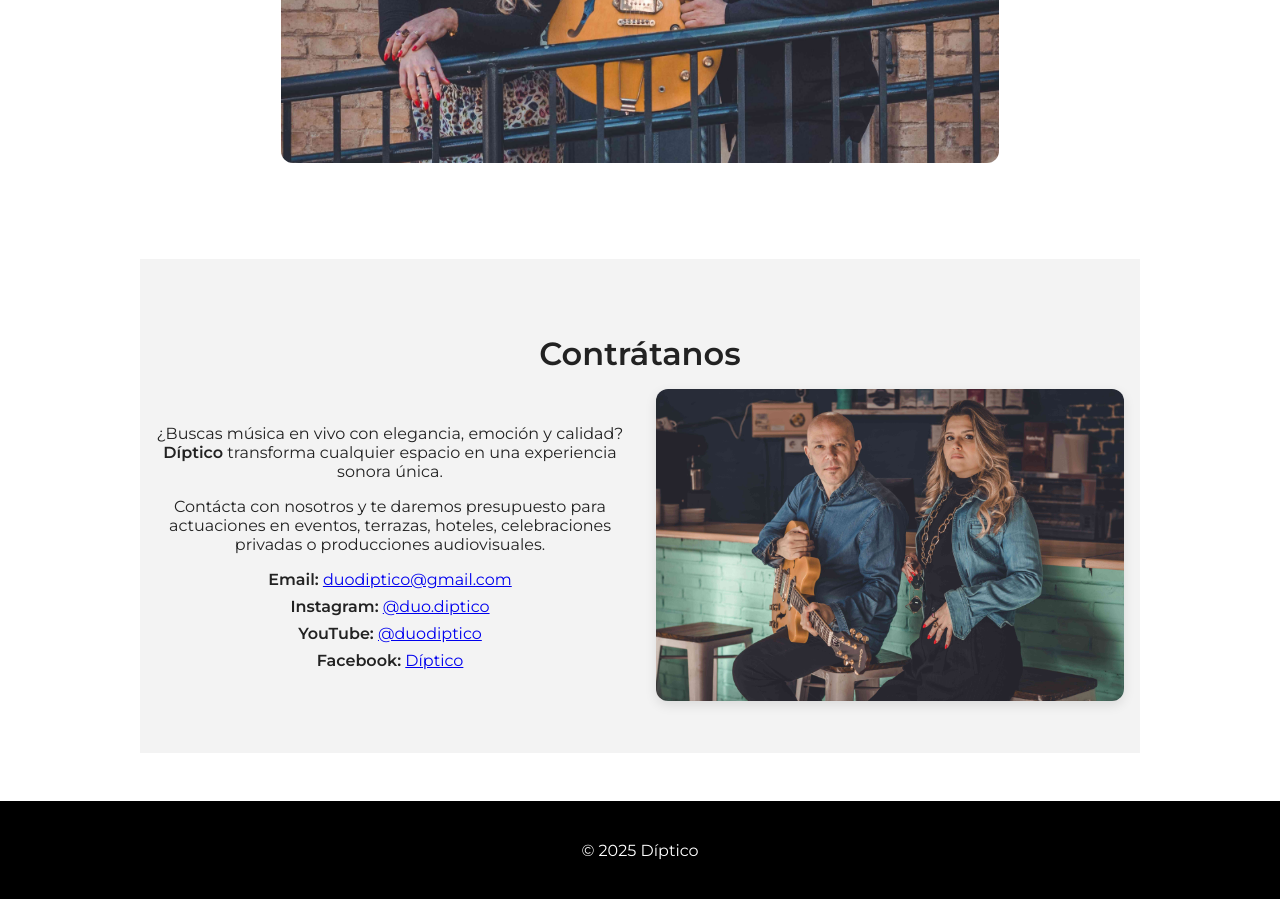
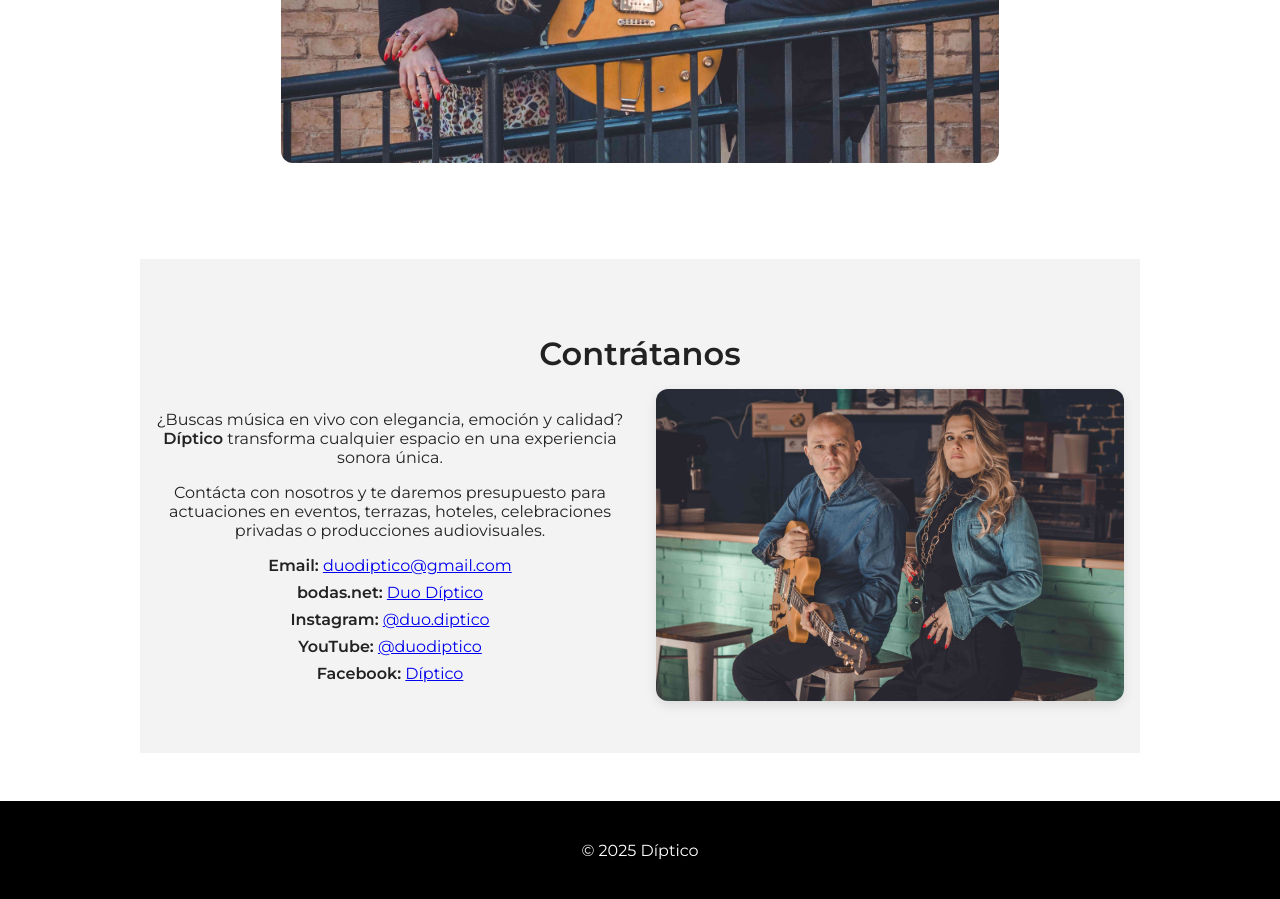
Before and after one commit to duodiptico/duodiptico.github.io, a Jekyll site: the page built from index.html, in a window 1280 px wide and 900 px high, scrolled down 4045 px. Built offline with Jekyll 4.4.1, drawn with Linux system fonts in a browser that asks for light colours.

Commit message:
bodas net

```diff
--- a/en.html
+++ b/en.html
@@ -132,6 +132,7 @@
         <p>Contact us and we will give you a quote for performances at events, terraces, hotels, private celebrations, or audiovisual productions.</p>
         <ul>
           <li><strong>Email:</strong> <a href="https://mail.google.com/mail/?view=cm&to=duodiptico@gmail.com&su=Contrataci%C3%B3n%20D%C3%ADptico" target="_blank" rel="noopener noreferrer">duodiptico@gmail.com</a></li>
+          <li><strong>bodas.net:</strong> <a href="https://www.bodas.net/musica/duo-diptico--e269089" target="_blank" rel="noopener noreferrer">Duo Díptico</a></li>
           <li><strong>Instagram:</strong> <a href="https://www.instagram.com/duo.diptico" target="_blank" rel="noopener noreferrer">@duo.diptico</a></li>
           <li><strong>YouTube:</strong> <a href="https://www.youtube.com/@duodiptico" target="_blank" rel="noopener noreferrer">@duodiptico</a></li>
           <li><strong>Facebook:</strong> <a href="https://www.facebook.com/duodiptico" target="_blank" rel="noopener noreferrer">Díptico</a></li>
--- a/index.html
+++ b/index.html
@@ -133,6 +133,7 @@
         <p>Contácta con nosotros y te daremos presupuesto para actuaciones en eventos, terrazas, hoteles, celebraciones privadas o producciones audiovisuales.</p>
         <ul>
           <li><strong>Email:</strong> <a href="https://mail.google.com/mail/?view=cm&to=duodiptico@gmail.com&su=Contrataci%C3%B3n%20D%C3%ADptico" target="_blank" rel="noopener noreferrer">duodiptico@gmail.com</a></li>
+          <li><strong>bodas.net:</strong> <a href="https://www.bodas.net/musica/duo-diptico--e269089" target="_blank" rel="noopener noreferrer">Duo Díptico</a></li>
           <li><strong>Instagram:</strong> <a href="https://www.instagram.com/duo.diptico" target="_blank" rel="noopener noreferrer">@duo.diptico</a></li>
           <li><strong>YouTube:</strong> <a href="https://www.youtube.com/@duodiptico" target="_blank" rel="noopener noreferrer">@duodiptico</a></li>
           <li><strong>Facebook:</strong> <a href="https://www.facebook.com/duodiptico" target="_blank" rel="noopener noreferrer">Díptico</a></li>
```
